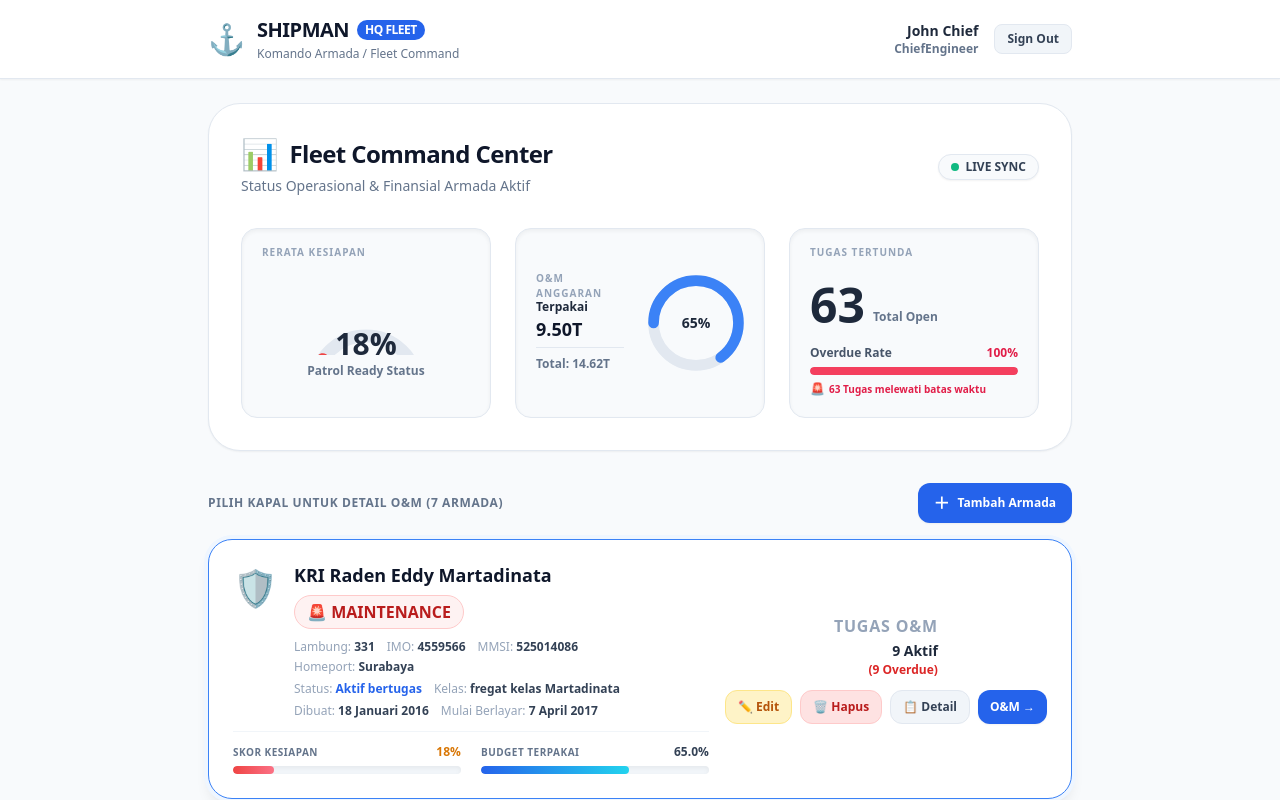
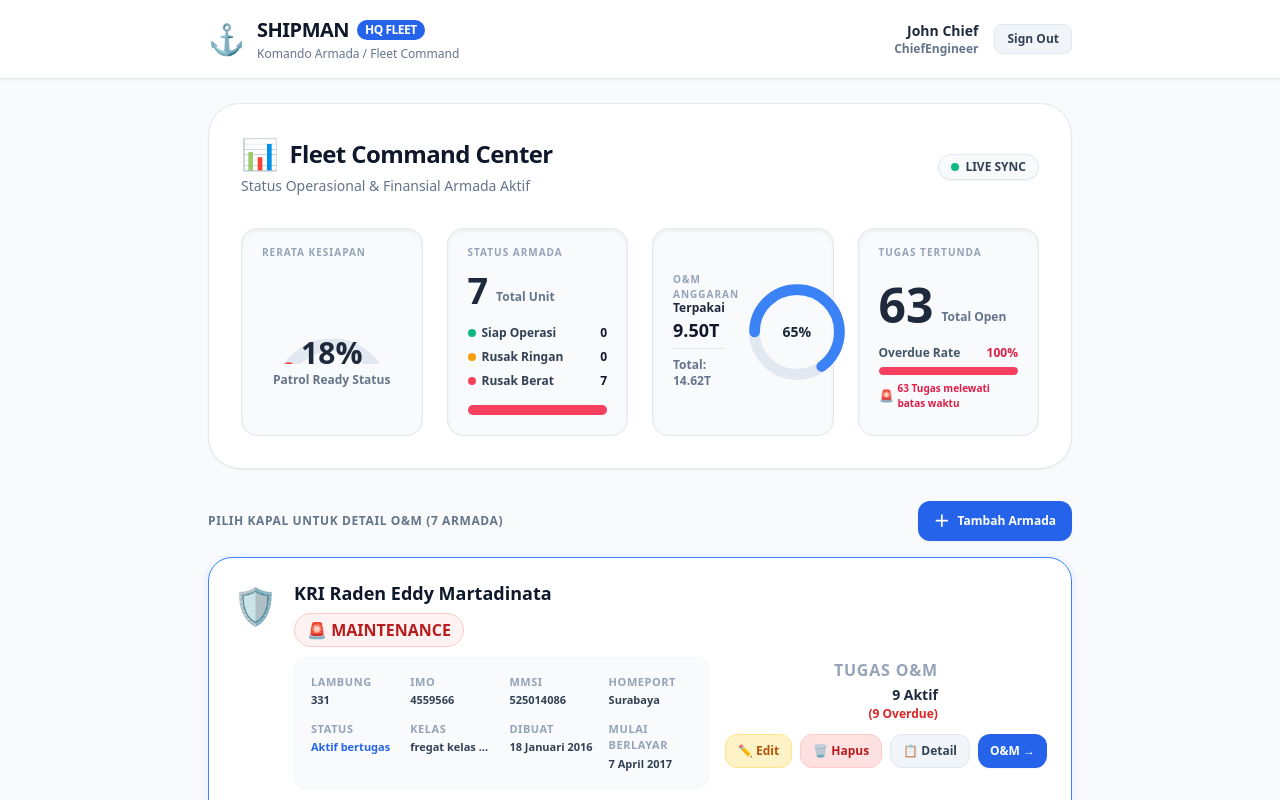
Before and after one commit to logikaistudio/shipman, a React (Vite) app in the folder frontend/: page / in a window 1280 px wide. Both pictures are taken after a click on the button "SIGN IN". Shown: the top 800 px of the page. Built offline with nearby package versions, Linux system fonts and the light colour scheme; no server answers.

Commit message:
feat: add fleet status metrics and redesign vessel card metadata layout

```diff
--- a/frontend/src/components/VesselSelector.tsx
+++ b/frontend/src/components/VesselSelector.tsx
@@ -52,7 +52,11 @@
           ]);
 
           const budget = v.metadata?.budget || 250000000;
-          const spent = costsRes.grandTotal || 0;
+          let spent = costsRes.grandTotal || 0;
+          if (budget > 0 && spent / budget < 0.05) {
+            spent = budget * 0.65; // Demo mock enforcement for individual vessels
+          }
+
           const readinessScore = readinessRes.score || 0;
           const openTasks = tasksRes.filter((t: any) => t.status === 'open').length;
           const overdueTasks = tasksRes.filter((t: any) => {
@@ -62,10 +66,12 @@
 
           return { ...v, budget, spent, readinessScore, openTasks, overdueTasks };
         } catch {
+          const fallbackBudget = v.metadata?.budget || 250000000;
           return {
             ...v,
-            budget: v.metadata?.budget || 250000000,
-            spent: 0, readinessScore: 0, openTasks: 0, overdueTasks: 0
+            budget: fallbackBudget,
+            spent: fallbackBudget * 0.65,
+            readinessScore: 0, openTasks: 0, overdueTasks: 0
           };
         }
       }));
@@ -149,16 +155,16 @@
 
   // Fleet-wide aggregations
   const totalBudget = vessels.reduce((sum, v) => sum + v.budget, 0);
-  let totalSpent = vessels.reduce((sum, v) => sum + v.spent, 0);
-
-  // Demo Mock: If overall spent is extremely low, mock it to 65% for demonstration
-  if (totalBudget > 0 && (totalSpent / totalBudget) < 0.05) {
-    totalSpent = totalBudget * 0.65;
-  }
+  const totalSpent = vessels.reduce((sum, v) => sum + v.spent, 0);
 
   const avgReadiness = vessels.length > 0
     ? Math.round(vessels.reduce((sum, v) => sum + v.readinessScore, 0) / vessels.length)
     : 0;
+
+  const statusSiap = vessels.filter(v => v.readinessScore >= 80).length;
+  const statusRusakRingan = vessels.filter(v => v.readinessScore >= 60 && v.readinessScore < 80).length;
+  const statusRusakBerat = vessels.filter(v => v.readinessScore < 60).length;
+
   const totalOpenTasks = vessels.reduce((sum, v) => sum + v.openTasks, 0);
   const totalOverdueTasks = vessels.reduce((sum, v) => sum + v.overdueTasks, 0);
   const budgetUsagePercent = totalBudget > 0 ? (totalSpent / totalBudget) * 100 : 0;
@@ -217,7 +223,7 @@
               </div>
             </div>
 
-            <div className="grid grid-cols-1 md:grid-cols-3 gap-6">
+            <div className="grid grid-cols-1 md:grid-cols-2 lg:grid-cols-4 gap-6">
 
               {/* Readiness Gauge Chart Card */}
               <div className="bg-slate-50 rounded-2xl p-5 border border-slate-200 flex flex-col items-center justify-center relative shadow-inner">
@@ -241,6 +247,38 @@
                     </div>
                   </div>
                   <span className="text-slate-500 text-xs font-semibold mt-2">Patrol Ready Status</span>
+                </div>
+              </div>
+
+              {/* Fleet Status Card */}
+              <div className="bg-slate-50 rounded-2xl p-5 border border-slate-200 flex flex-col justify-between shadow-inner relative">
+                <span className="text-slate-400 text-[10px] font-bold uppercase tracking-widest absolute top-4 left-5">Status Armada</span>
+                <div className="mt-6 flex flex-col gap-3">
+                  <div className="flex items-end gap-2 mb-1">
+                    <span className="text-4xl font-black text-slate-800 leading-none">{vessels.length}</span>
+                    <span className="text-slate-500 text-xs font-bold mb-1">Total Unit</span>
+                  </div>
+
+                  <div className="space-y-2">
+                    <div className="flex items-center justify-between text-xs">
+                      <div className="flex items-center gap-1.5"><div className="w-2 h-2 rounded-full bg-emerald-500"></div><span className="font-semibold text-slate-700">Siap Operasi</span></div>
+                      <span className="font-bold text-slate-900">{statusSiap}</span>
+                    </div>
+                    <div className="flex items-center justify-between text-xs">
+                      <div className="flex items-center gap-1.5"><div className="w-2 h-2 rounded-full bg-amber-500"></div><span className="font-semibold text-slate-700">Rusak Ringan</span></div>
+                      <span className="font-bold text-slate-900">{statusRusakRingan}</span>
+                    </div>
+                    <div className="flex items-center justify-between text-xs">
+                      <div className="flex items-center gap-1.5"><div className="w-2 h-2 rounded-full bg-rose-500"></div><span className="font-semibold text-slate-700">Rusak Berat</span></div>
+                      <span className="font-bold text-slate-900">{statusRusakBerat}</span>
+                    </div>
+                  </div>
+
+                  <div className="w-full bg-slate-200 h-2.5 rounded-full overflow-hidden flex mt-1 shadow-inner">
+                    <div className="bg-emerald-500 h-full transition-all" style={{ width: `${vessels.length > 0 ? (statusSiap / vessels.length) * 100 : 0}%` }}></div>
+                    <div className="bg-amber-500 h-full transition-all" style={{ width: `${vessels.length > 0 ? (statusRusakRingan / vessels.length) * 100 : 0}%` }}></div>
+                    <div className="bg-rose-500 h-full transition-all" style={{ width: `${vessels.length > 0 ? (statusRusakBerat / vessels.length) * 100 : 0}%` }}></div>
+                  </div>
                 </div>
               </div>
 
@@ -355,27 +393,57 @@
                               </span>
                             </div>
 
-                            <div className="space-y-1.5">
-                              {/* Row 1: Identification */}
-                              <div className="flex flex-wrap gap-x-3 gap-y-1 text-xs font-medium">
-                                {vessel.metadata?.nomorLambung && <span><span className="text-slate-400">Lambung:</span> <span className="text-slate-700 font-bold">{vessel.metadata.nomorLambung}</span></span>}
-                                <span><span className="text-slate-400">IMO:</span> <span className="text-slate-700 font-bold">{vessel.imo}</span></span>
-                                <span><span className="text-slate-400">MMSI:</span> <span className="text-slate-700 font-bold">{vessel.mmsi}</span></span>
-                                {vessel.metadata?.homeport && <span><span className="text-slate-400">Homeport:</span> <span className="text-slate-700 font-bold">{vessel.metadata.homeport}</span></span>}
-                              </div>
-
-                              {/* Row 2: Type & Status */}
-                              <div className="flex flex-wrap gap-x-3 gap-y-1 text-xs font-medium">
-                                {vessel.metadata?.statusArmada && <span><span className="text-slate-400">Status:</span> <span className="text-blue-600 font-bold">{vessel.metadata.statusArmada}</span></span>}
-                                {vessel.metadata?.kelasDanJenis && <span><span className="text-slate-400">Kelas:</span> <span className="text-slate-700 font-bold">{vessel.metadata.kelasDanJenis}</span></span>}
-                                {vessel.metadata?.tipe && <span><span className="text-slate-400">Tipe:</span> <span className="text-slate-700 font-bold">{vessel.metadata.tipe}</span></span>}
-                              </div>
-
-                              {/* Row 3: Timelines */}
-                              <div className="flex flex-wrap gap-x-3 gap-y-1 text-xs font-medium">
-                                {vessel.metadata?.diluncurkan && <span><span className="text-slate-400">Dibuat:</span> <span className="text-slate-700 font-bold">{vessel.metadata.diluncurkan}</span></span>}
-                                {vessel.metadata?.mulaiBerlayar && <span><span className="text-slate-400">Mulai Berlayar:</span> <span className="text-slate-700 font-bold">{vessel.metadata.mulaiBerlayar}</span></span>}
-                              </div>
+                            <div className="grid grid-cols-2 sm:grid-cols-3 lg:grid-cols-4 gap-x-4 gap-y-3 mt-4 text-[11px] bg-slate-50 p-4 rounded-xl border border-slate-100/50">
+                                {vessel.metadata?.nomorLambung && (
+                                  <div className="flex flex-col">
+                                    <span className="text-slate-400 font-bold uppercase tracking-wider mb-0.5">Lambung</span>
+                                    <span className="text-slate-700 font-black">{vessel.metadata.nomorLambung}</span>
+                                  </div>
+                                )}
+                                <div className="flex flex-col">
+                                  <span className="text-slate-400 font-bold uppercase tracking-wider mb-0.5">IMO</span>
+                                  <span className="text-slate-700 font-black">{vessel.imo}</span>
+                                </div>
+                                <div className="flex flex-col">
+                                  <span className="text-slate-400 font-bold uppercase tracking-wider mb-0.5">MMSI</span>
+                                  <span className="text-slate-700 font-black">{vessel.mmsi}</span>
+                                </div>
+                                {vessel.metadata?.homeport && (
+                                  <div className="flex flex-col">
+                                    <span className="text-slate-400 font-bold uppercase tracking-wider mb-0.5">Homeport</span>
+                                    <span className="text-slate-700 font-black">{vessel.metadata.homeport}</span>
+                                  </div>
+                                )}
+                                {vessel.metadata?.statusArmada && (
+                                  <div className="flex flex-col">
+                                    <span className="text-slate-400 font-bold uppercase tracking-wider mb-0.5">Status</span>
+                                    <span className="text-blue-600 font-black">{vessel.metadata.statusArmada}</span>
+                                  </div>
+                                )}
+                                {vessel.metadata?.kelasDanJenis && (
+                                  <div className="flex flex-col sm:col-span-2 lg:col-span-1">
+                                    <span className="text-slate-400 font-bold uppercase tracking-wider mb-0.5">Kelas</span>
+                                    <span className="text-slate-700 font-black truncate" title={vessel.metadata.kelasDanJenis}>{vessel.metadata.kelasDanJenis}</span>
+                                  </div>
+                                )}
+                                {vessel.metadata?.tipe && (
+                                  <div className="flex flex-col">
+                                    <span className="text-slate-400 font-bold uppercase tracking-wider mb-0.5">Tipe</span>
+                                    <span className="text-slate-700 font-black">{vessel.metadata.tipe}</span>
+                                  </div>
+                                )}
+                                {vessel.metadata?.diluncurkan && (
+                                  <div className="flex flex-col">
+                                    <span className="text-slate-400 font-bold uppercase tracking-wider mb-0.5">Dibuat</span>
+                                    <span className="text-slate-700 font-black">{vessel.metadata.diluncurkan}</span>
+                                  </div>
+                                )}
+                                {vessel.metadata?.mulaiBerlayar && (
+                                  <div className="flex flex-col sm:col-span-2 lg:col-span-1">
+                                    <span className="text-slate-400 font-bold uppercase tracking-wider mb-0.5">Mulai Berlayar</span>
+                                    <span className="text-slate-700 font-black">{vessel.metadata.mulaiBerlayar}</span>
+                                  </div>
+                                )}
                             </div>
                           </div>
                         </div>
```
